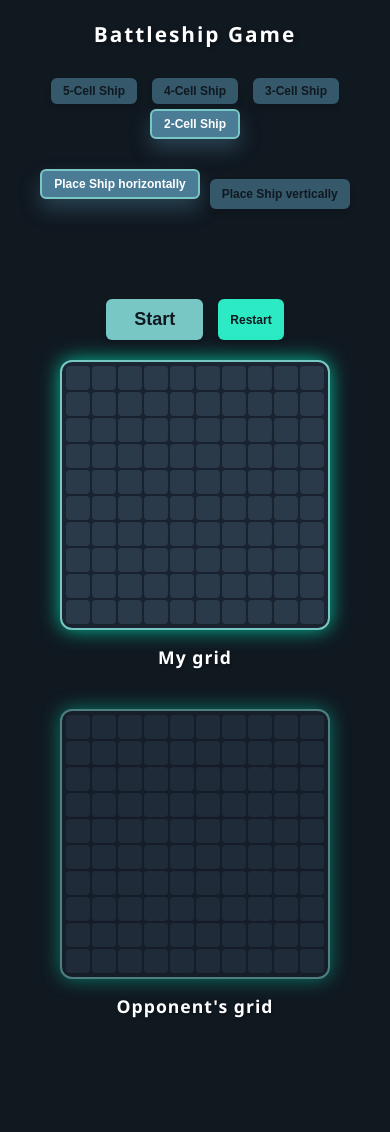
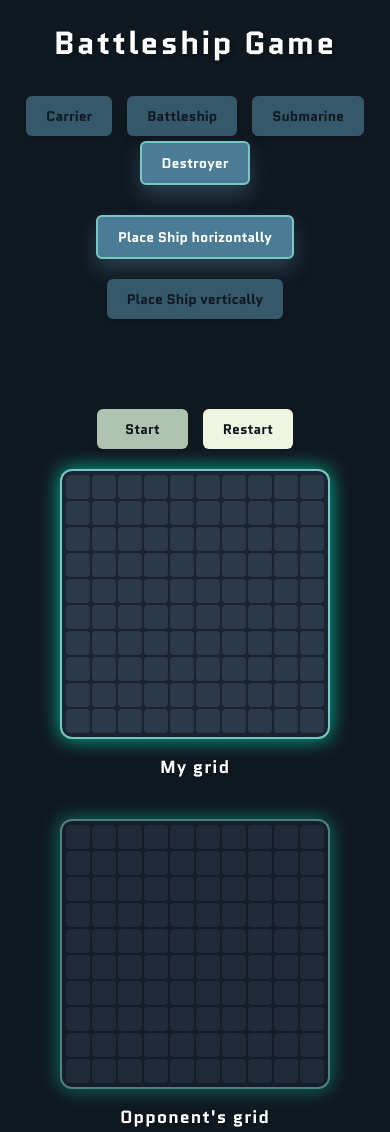
Before and after one commit to hungit-dev/battleship, a website with bundled scripts: page index.html in a window 390 px wide. Shown: the top 1132 px of the page. Before the commit the page ends 1038 px from the top, so only its background shows below. Built offline with nearby package versions, Linux system fonts and the light colour scheme.

Commit message:
remove animation for winner message, change styles, change button text

```diff
--- a/index.html
+++ b/index.html
@@ -2,23 +2,34 @@
 <html lang="en">
 
 <head>
-  <meta charset="UTF-8" />
-  <meta name="viewport" content="width=device-width, initial-scale=1.0" />
-  <title>Document</title>
-  <link rel="stylesheet" href="stylesheet.css" />
+  <meta charset="UTF-8">
+  <meta name="viewport" content="width=device-width, initial-scale=1.0">
+  <title>Battleship Game</title>
+  <!-- Fonts -->
+  <link rel="preconnect" href="https://fonts.googleapis.com">
+  <link rel="preconnect" href="https://fonts.gstatic.com" crossorigin>
+  <link
+    href="https://fonts.googleapis.com/css2?family=Open+Sans:ital,wght@0,300..800;1,300..800&family=Quantico:ital,wght@0,400;0,700;1,400;1,700&display=swap"
+    rel="stylesheet">
+
+  <!-- Stylesheet -->
+  <link rel="stylesheet" href="stylesheet.css">
 </head>
 
 <body>
+  <!-- Header -->
   <header>
     <h1>Battleship Game</h1>
   </header>
+
+  <!-- Main -->
   <main>
     <div class="buttons-container">
       <div class="ship-length-buttons-container">
-        <button id="ship-length-5-button">5-Cell Ship</button>
-        <button id="ship-length-4-button">4-Cell Ship</button>
-        <button id="ship-length-3-button">3-Cell Ship</button>
-        <button id="ship-length-2-button">2-Cell Ship</button>
+        <button id="ship-length-5-button">Carrier</button>
+        <button id="ship-length-4-button">Battleship</button>
+        <button id="ship-length-3-button">Submarine</button>
+        <button id="ship-length-2-button">Destroyer</button>
       </div>
       <div class="place-ship-button-container">
         <button id="place-ship-horizontally-button">
@@ -37,16 +48,21 @@
       <div class="container">
         <div class="my-grid-container">
           <div class="my-grid"></div>
-          <div class="title">My grid</div>
+          <h2 class="title">My grid</h2>
         </div>
         <div class="opponent-grid-container">
           <div class="opponent-grid"></div>
-          <div class="title">Opponent's grid</div>
+          <h2 class="title">Opponent's grid</h2>
         </div>
       </div>
     </div>
   </main>
 
+  <!-- Footer -->
+  <footer>
+    <p>Made by @lamnhathunghuynh</p>
+  </footer>
+
   <script type="module" src="battleship.dom.js"></script>
 </body>
 
--- a/stylesheet.css
+++ b/stylesheet.css
@@ -5,7 +5,7 @@
 }
 
 body {
-  font-family: "Segoe UI", Tahoma, Geneva, Verdana, sans-serif;
+  font-family: "Quantico";
   background: #101820;
   min-height: 100vh;
   color: #333;
@@ -14,7 +14,7 @@ body {
   flex-direction: column;
   align-items: center;
 }
-
+/* Header */
 header {
   text-align: center;
   margin-bottom: 30px;
@@ -28,6 +28,7 @@ header h1 {
   letter-spacing: 2px;
 }
 
+/* Main */
 .buttons-container {
   display: flex;
   justify-content: center;
@@ -58,6 +59,7 @@ button {
   box-shadow: 0 4px 6px rgba(0, 0, 0, 0.1);
   position: relative;
   overflow: hidden;
+  font-family: "Quantico";
 }
 
 button:hover:not(:disabled):not(.lock) {
@@ -87,14 +89,13 @@ button.lock::after {
 }
 
 #start-button {
-  background: #79c7c5;
+  background: #aec3b0;
   color: #101820;
-  font-size: 18px;
   padding: 10px 28px;
 }
 
 #refresh-page-button {
-  background: #2beac4;
+  background: #eff6e0;
   color: #101820;
 }
 
@@ -110,11 +111,10 @@ button.lock::after {
   text-align: center;
   font-size: 1.5rem;
   font-weight: bold;
-  color: #ffd700;
+  color: #e09f3e;
   text-shadow: 2px 2px 4px rgba(0, 0, 0, 0.5);
   margin-bottom: 20px;
   min-height: 40px;
-  animation: pulse 1s infinite;
 }
 
 .container {
@@ -231,6 +231,11 @@ button.lock::after {
   pointer-events: none;
 }
 
+/* Footer */
+footer {
+  margin-top: 1rem;
+}
+
 /* Animations */
 @keyframes hitPulse {
   0% {
@@ -281,17 +286,6 @@ button.lock::after {
   }
 }
 
-@keyframes pulse {
-  0%,
-  100% {
-    transform: scale(1);
-  }
-
-  50% {
-    transform: scale(1.05);
-  }
-}
-
 /* Responsive Design */
 @media (max-width: 992px) {
   header h1 {
@@ -318,7 +312,7 @@ button.lock::after {
 
 @media (max-width: 768px) {
   header h1 {
-    font-size: 1.75rem;
+    font-size: 2.25rem;
   }
 
   .grid-cell {
@@ -333,20 +327,11 @@ button.lock::after {
 }
 
 @media (max-width: 576px) {
-  header h1 {
-    font-size: 1.5rem;
-  }
-
   .grid-cell {
     width: 28px;
     height: 28px;
     font-size: 14px;
     border-width: 1px;
-  }
-
-  button {
-    padding: 8px 16px;
-    font-size: 13px;
   }
 
   .title {
@@ -361,12 +346,7 @@ button.lock::after {
     font-size: 12px;
   }
 
-  button {
-    padding: 6px 12px;
-    font-size: 12px;
-  }
-
   header h1 {
-    font-size: 1.3rem;
+    font-size: 2rem;
   }
 }
```
